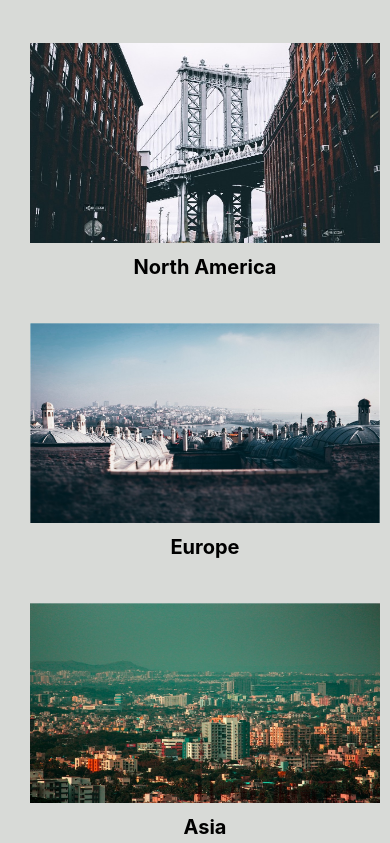
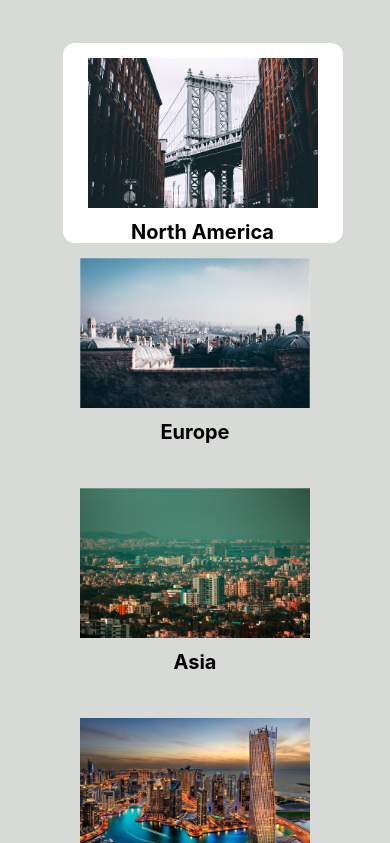
Before and after one commit to PavanUmmagani07/Contactus-Final, a plain HTML site: page index.html in a window 390 px wide. Shown: the part 1640-2483 px from the top of the page. Drawn offline with nearby package versions, Linux system fonts and the light colour scheme.

Commit message:
image-background

```diff
--- a/index.html
+++ b/index.html
@@ -13,7 +13,8 @@
     <script src="https://stackpath.bootstrapcdn.com/bootstrap/4.5.2/js/bootstrap.min.js" integrity="sha384-B4gt1jrGC7Jh4AgTPSdUtOBvfO8shuf57BaghqFfPlYxofvL8/KUEfYiJOMMV+rV" crossorigin="anonymous"></script>
 </head>
 <body>
-    <!--NAVBAR-->
+    <div>
+            <!--NAVBAR-->
     <nav>
         <ul class="sidebar">
             <li onclick="hideSidebar()" ><a href="#"><img src="images/Close_Menu.svg"/></a></li>
@@ -113,7 +114,7 @@
         </div>
 
         <div class="locations-section">
-            <div class="location" id="northAmerica">
+            <div class="location location-img-card" id="northAmerica">
                 <img src="./images/america.jpg" alt="North America" class="location-img">
                 <h4 class="location-name">North America</h4>
             </div>
@@ -308,7 +309,7 @@
             </div>
         </div>
     </footer>
-
+    </div>
     <script src="contactus.js" charset="UTF-8"></script>
 </body>
 </html>
--- a/style.css
+++ b/style.css
@@ -376,8 +376,8 @@ nav li:first-child{
         margin-bottom: 24px;
     }
     .location-img{
-        height: 200px;
-        width: 350px;
+        height: 150px;
+        width: 230px;
     }
     .location-name{
         font-size: 16px;
@@ -399,8 +399,8 @@ nav li:first-child{
     }
     .location-img-card{
         background-color: #ffffff;
-        width: 300px;
-        height: 210px;
+        width: 280px;
+        height: 200px;
         text-align: center;
         padding:15px;
         border-radius: 12px;
@@ -583,10 +583,10 @@ nav li:first-child{
     }
     .location-img-card{
         background-color: #ffffff;
-        width: 500px;
-        height: 300px;
+        width: 400px;
+        height: 250px;
         text-align: center;
-        padding: 30px;
+        padding: 10px;
         border-radius: 12px;
         margin-bottom: 15px;
     }
```
